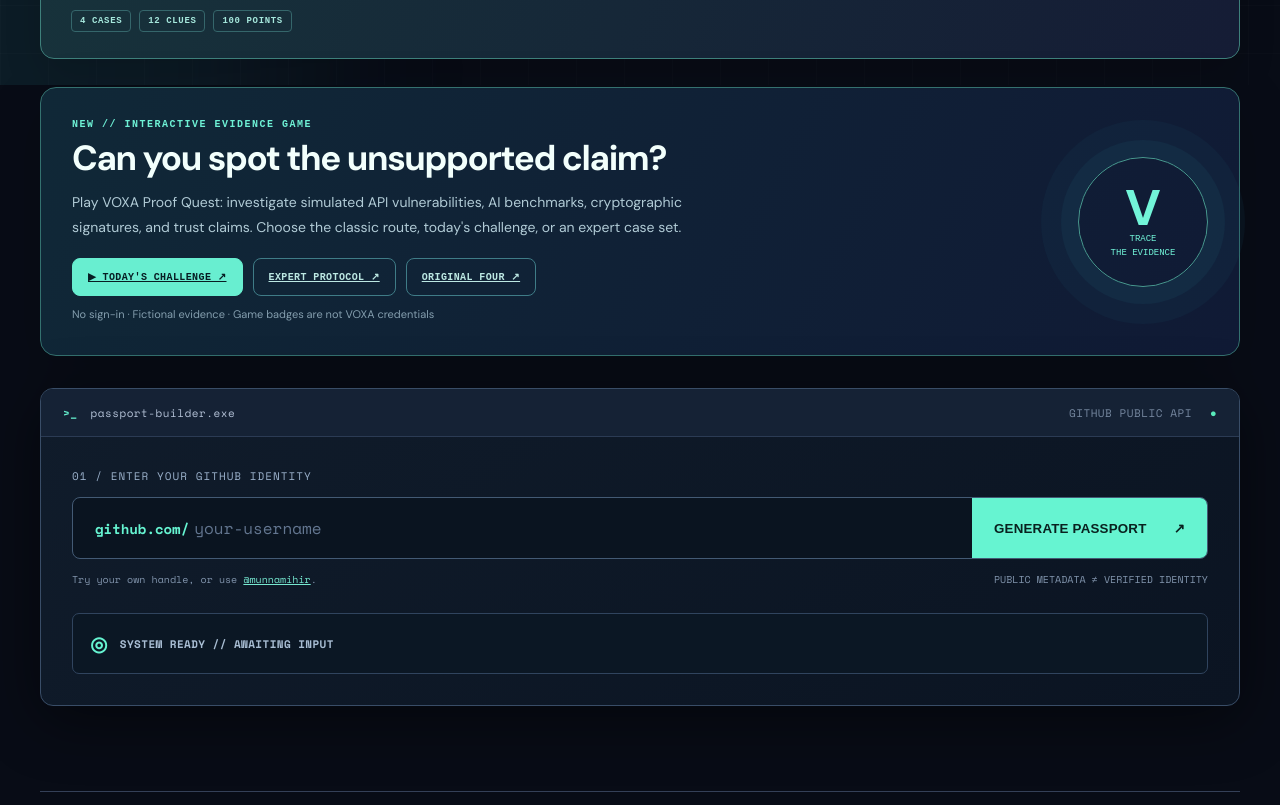
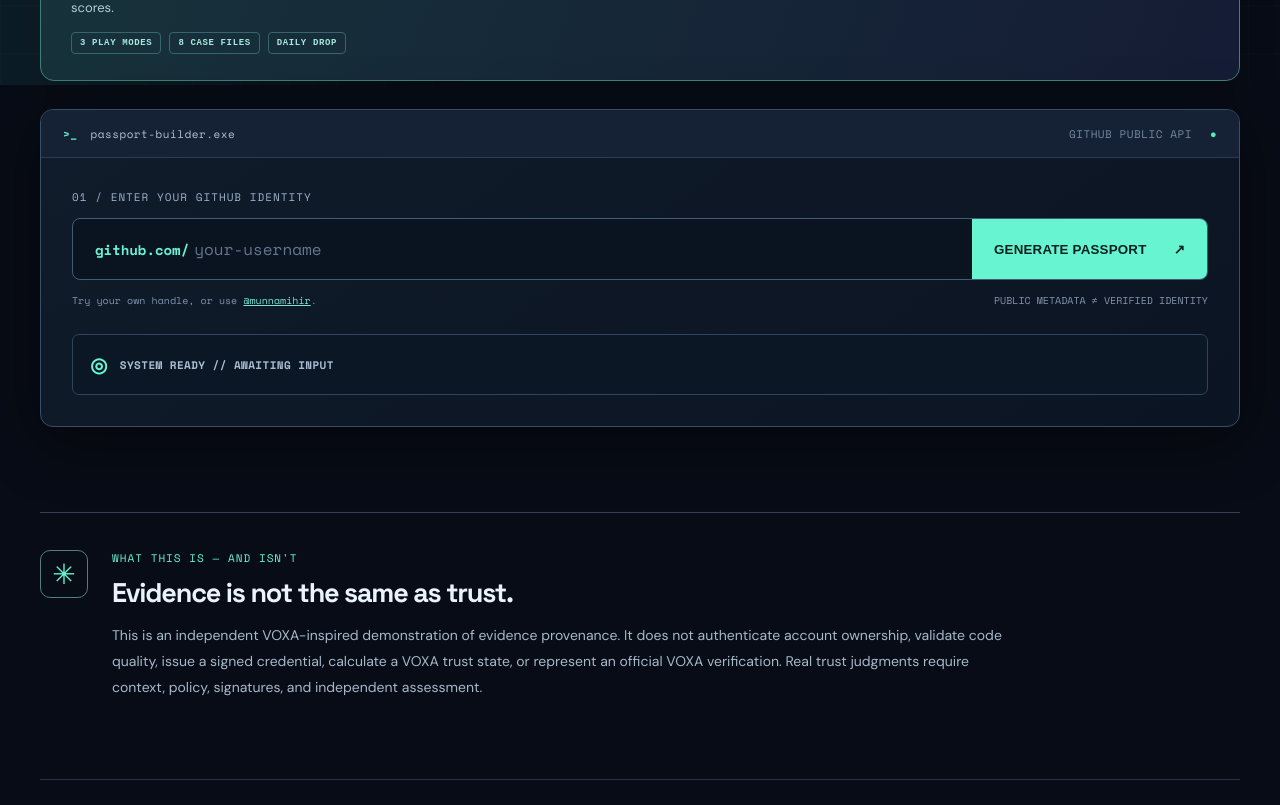
Before and after one commit to munnamihir/munnamihir.github.io, a plain HTML site: page voxa-studio/index.html in a window 1280 px wide. Shown: the part 715-1520 px from the top of the page. Drawn offline with nearby package versions, Linux system fonts and the light colour scheme.

Commit message:
refine Proof Quest daily and expert entry point

```diff
--- a/voxa-studio/index.html
+++ b/voxa-studio/index.html
@@ -22,20 +22,7 @@
       <div class="top-actions"><span class="online"><span class="online-dot"></span> RESEARCH PROTOTYPE</span><a class="outline-link" href="https://voxa-wine-alpha.vercel.app/" target="_blank" rel="noopener noreferrer">Explore VOXA <span aria-hidden="true">↗</span></a></div>
     </header>
 
-<style>
-.challenge-portal{display:flex;align-items:center;gap:36px;justify-content:space-between;margin:0 0 32px;padding:31px;border:1px solid #34716f;border-radius:16px;background:linear-gradient(118deg,#102837,#101a35);box-shadow:0 18px 55px rgba(0,0,0,.17)}
-.challenge-portal h2{font-size:clamp(24px,3vw,35px);letter-spacing:-.04em;margin:5px 0 9px;color:#f2fffc}
-.challenge-portal p{font-size:14px;line-height:1.75;color:#b1cbd6;max-width:680px;margin:0}
-.quest-overline{color:#6ef1d5;font:700 10px ui-monospace,monospace;letter-spacing:.15em}
-.quest-portal-actions{display:flex;flex-wrap:wrap;align-items:center;gap:10px;margin:19px 0 9px}
-.quest-portal-actions a{padding:12px 15px;border:1px solid #3f7c87;border-radius:8px;color:#bce8e3;font:700 10px ui-monospace,monospace;letter-spacing:.04em}
-.quest-portal-actions a.quest-primary{background:#68eed0;border-color:#68eed0;color:#071d23}
-.challenge-portal .quest-portal-note{font-size:11px;color:#849eae}
-.quest-orb{border:1px solid #47998f;border-radius:50%;box-shadow:0 0 0 17px #1c526430,0 0 0 37px #1c526421;display:flex;flex-direction:column;align-items:center;justify-content:center;flex:none;width:130px;height:130px;color:#72f5d9}
-.quest-orb span{font-size:50px;line-height:1;font-weight:900}.quest-orb small{font:9px ui-monospace,monospace;line-height:1.5;text-align:center}
-@media(max-width:680px){.challenge-portal{padding:21px}.quest-orb{display:none}.quest-portal-actions a{width:100%;text-align:center}}
-</style>
-    <main>
+<main>
       <section class="hero">
         <div class="eyebrow"><span class="eyebrow-line"></span> AN INTERACTIVE EVIDENCE EXPERIMENT <span class="mono tiny">// 001</span></div>
         <div class="hero-columns">
@@ -51,18 +38,12 @@
   <div class="proof-quest-copy">
     <span class="proof-quest-eyebrow">NEW EXPERIMENT // 004 · INTERACTIVE CHALLENGE</span>
     <h2 id="proofQuestPromoHeading">VOXA <span>PROOF QUEST</span></h2>
-    <p>Can you spot a weak claim? Investigate four fictional cases, inspect twelve evidence artifacts, earn an investigator rank, and download a game achievement card. No signup, no tracking, no pretend trust scores.</p>
-    <div class="proof-quest-tags"><span>4 CASES</span><span>12 CLUES</span><span>100 POINTS</span></div>
+    <p>Investigate simulated security, AI, and trust claims. Choose the original four, a rotating UTC daily drop, or six expert cases. Inspect every clue, earn a game rank, and export a shareable badge. No sign-in or verified trust scores.</p>
+    <div class="proof-quest-tags"><span>3 PLAY MODES</span><span>8 CASE FILES</span><span>DAILY DROP</span></div>
   </div>
-  <a class="proof-quest-start" href="./proof-quest/" aria-label="Play VOXA Proof Quest">PLAY PROOF QUEST <span aria-hidden="true">↗</span></a>
+  <a class="proof-quest-start" href="./proof-quest/?mode=daily" aria-label="Play today’s VOXA Proof Quest challenge">PLAY TODAY’S CHALLENGE <span aria-hidden="true">↗</span></a>
 </section>
-
-      <section class="challenge-portal" aria-labelledby="questPortalTitle">
-        <div><div class="quest-overline">NEW // INTERACTIVE EVIDENCE GAME</div><h2 id="questPortalTitle">Can you spot the unsupported claim?</h2><p>Play VOXA Proof Quest: investigate simulated API vulnerabilities, AI benchmarks, cryptographic signatures, and trust claims. Choose the classic route, today's challenge, or an expert case set.</p>
-          <div class="quest-portal-actions"><a class="quest-primary" href="./proof-quest/?mode=daily">▶ TODAY'S CHALLENGE ↗</a><a href="./proof-quest/?mode=expert">EXPERT PROTOCOL ↗</a><a href="./proof-quest/">ORIGINAL FOUR ↗</a></div><p class="quest-portal-note">No sign-in · Fictional evidence · Game badges are not VOXA credentials</p>
-        </div><div class="quest-orb" aria-hidden="true"><span>V</span><small>TRACE<br />THE EVIDENCE</small></div>
-      </section>
-      <section class="console" aria-label="Create an evidence passport">
+<section class="console" aria-label="Create an evidence passport">
         <div class="panel-top"><div class="panel-title"><span class="terminal-icon">&gt;_</span><span>passport-builder.exe</span></div><div class="panel-top-right"><span>GITHUB PUBLIC API</span><span class="console-indicator">●</span></div></div>
         <div class="console-body">
           <label class="input-label" for="githubUsername">01 / ENTER YOUR GITHUB IDENTITY</label>
```
